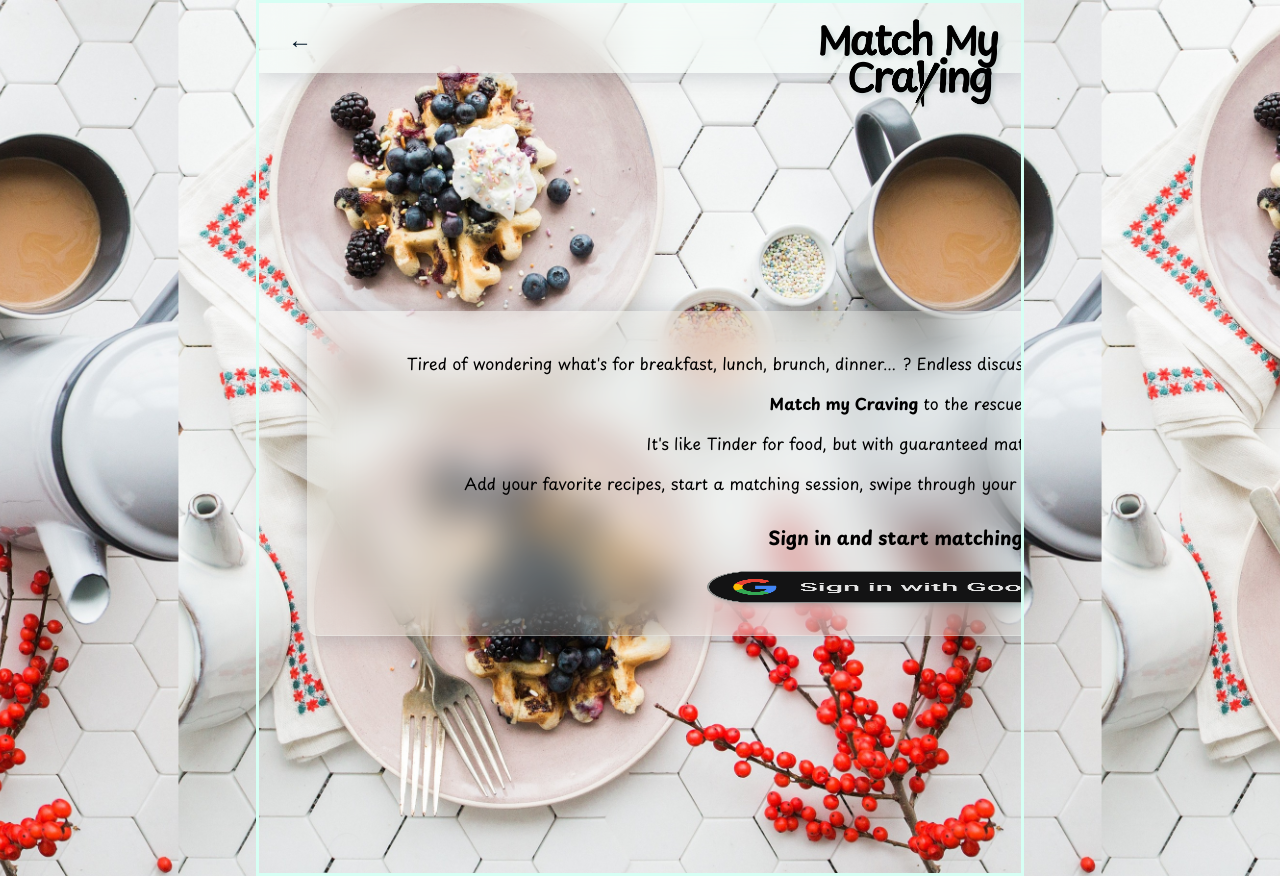
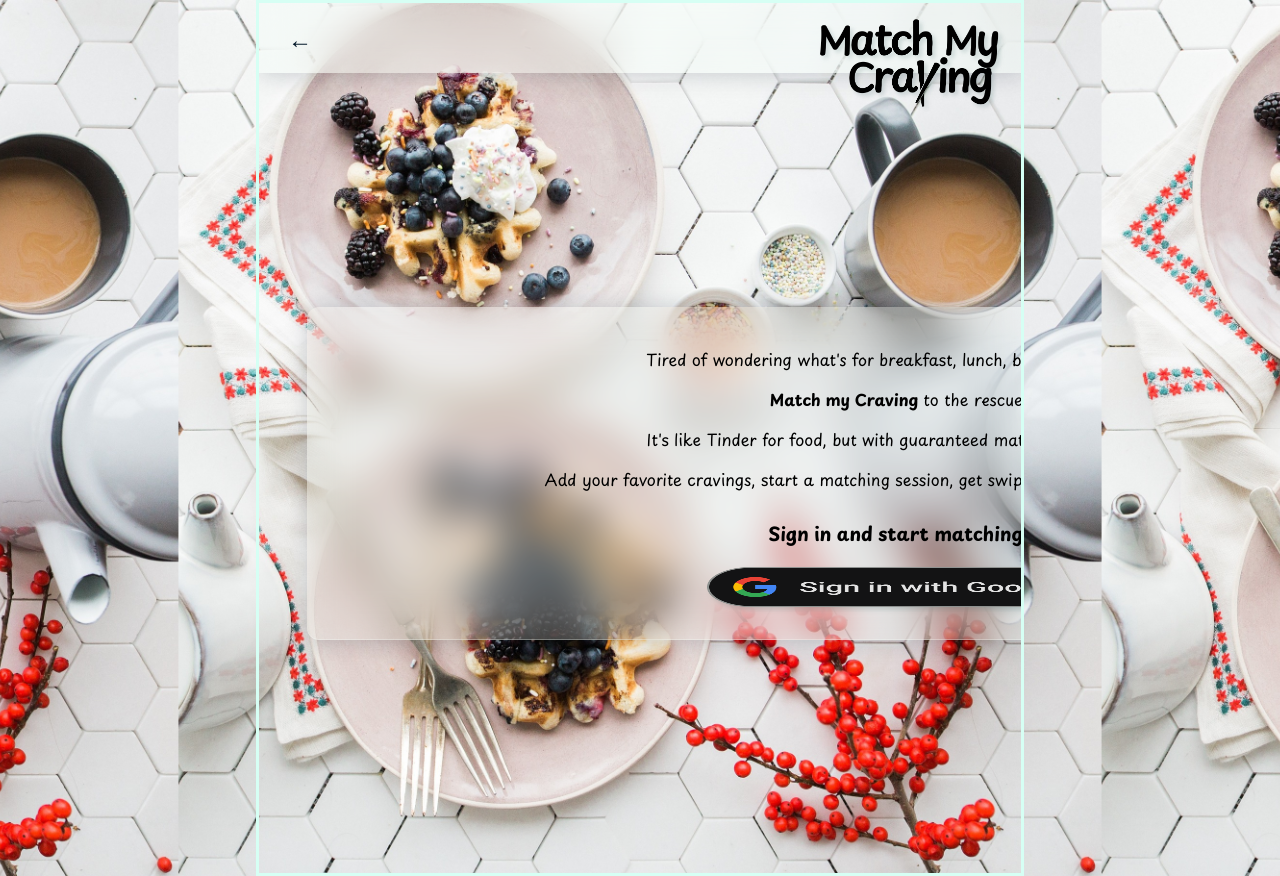
Before and after one commit to itsTHL/match-my-craving, a Next.js app: page / in a window 1280 px wide. Built offline with nearby package versions, Linux system fonts and the light colour scheme; no server answers.

Commit message:
style homepage add intro text adjust size of sign in with google button

```diff
--- a/src/components/Login.module.css
+++ b/src/components/Login.module.css
@@ -7,7 +7,7 @@
 
 .google_SI {
   width: 30vw;
-  height: 4vh;
+  height: 5vh;
   box-shadow: none;
   filter: drop-shadow(3px 3px 2px rgba(66, 107, 105, 0.2));
 }
--- a/src/pages/index.js
+++ b/src/pages/index.js
@@ -16,10 +16,12 @@ export default function Home() {
         <link rel="icon" href="/favicon.ico" />
       </Head>
 
+      {!session ? (
+        <>
           <section className={`${styles.intro_section}`}>
             <p>
-          Tired of wondering what&apos;s for breakfast, lunch, brunch, dinner...
-          ? Endless discussions about what to cook are stressing you out?
+              Tired of wondering what&apos;s for breakfast, lunch, brunch,
+              dinner... ?
             </p>
             <p>
               <strong>Match my Craving</strong> to the rescue!
@@ -30,13 +32,12 @@ export default function Home() {
             </p>
 
             <p>
-          Add your favorite recipes, start a matching session, swipe through
-          your staple dishes and find the perfect meal .
+              Add your favorite cravings, start a matching session, get swiping
+              and find the perfect meal.
             </p>
           </section>
-
-      {!session ? (
           <Login />
+        </>
       ) : (
         <>
           <h2 className={`${styles.greeting}`}>Hey {session.user.name}!</h2>
```
Lines whose indentation alone changed are shown as unchanged.
